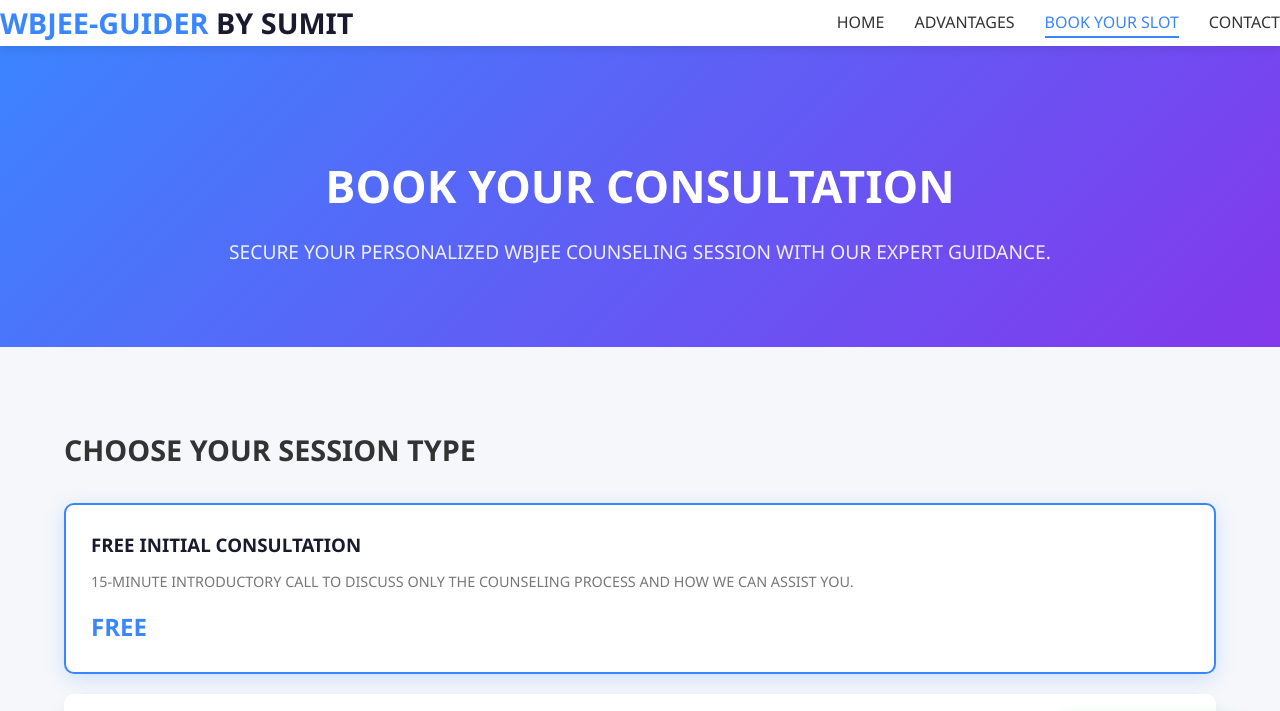
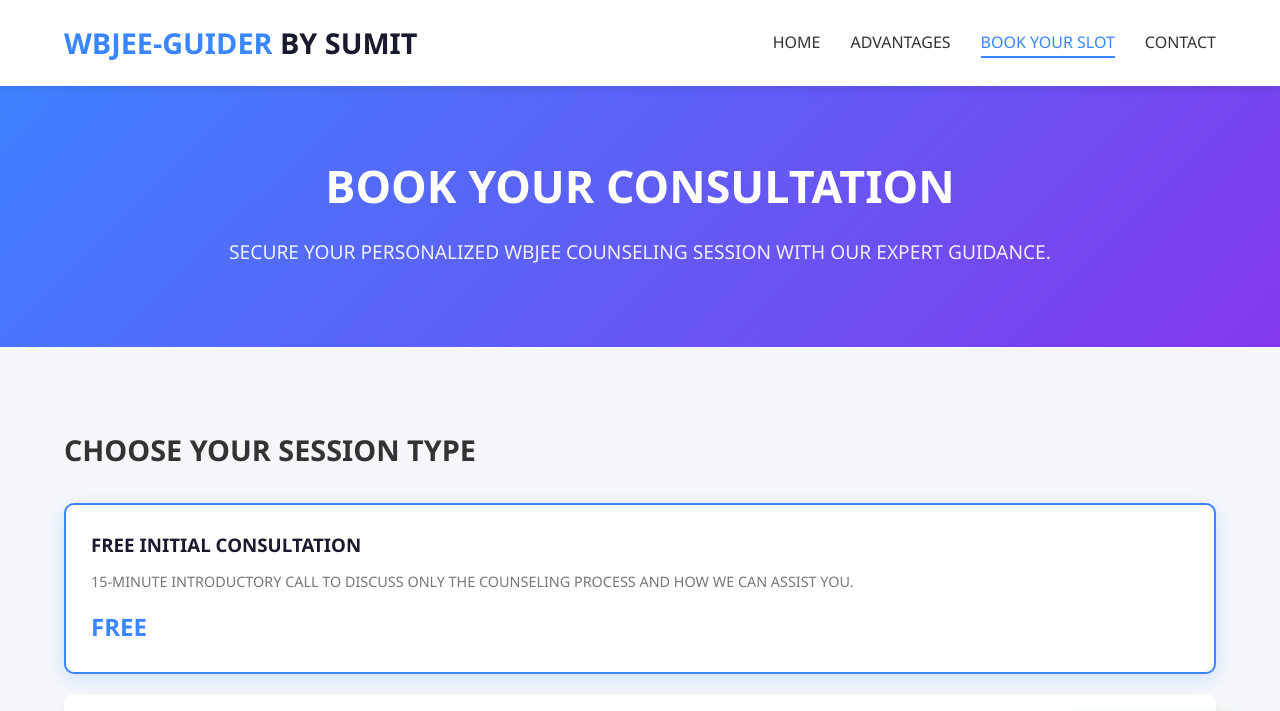
Before and after one commit to InnovativeSumit/WBJEE-GUIDER, a plain HTML site: page booking.html in a window 1280 px wide. Shown: the top 711 px of the page. Drawn offline with Linux system fonts and the light colour scheme.

Commit message:
Update styles.css

```diff
--- a/styles.css
+++ b/styles.css
@@ -40,7 +40,7 @@ a {
     display: flex;
     justify-content: space-between;
     align-items: center;
-    padding: -5px 5%;
+    padding: 20px 5%;
     background-color: white;
     box-shadow: 0 2px 10px rgba(0, 0, 0, 0.1);
     position: fixed;
```
